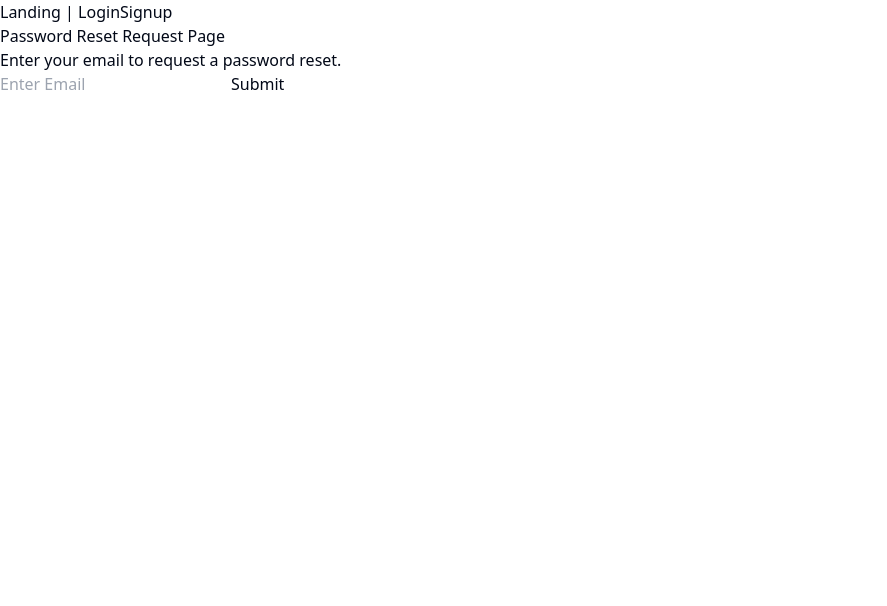
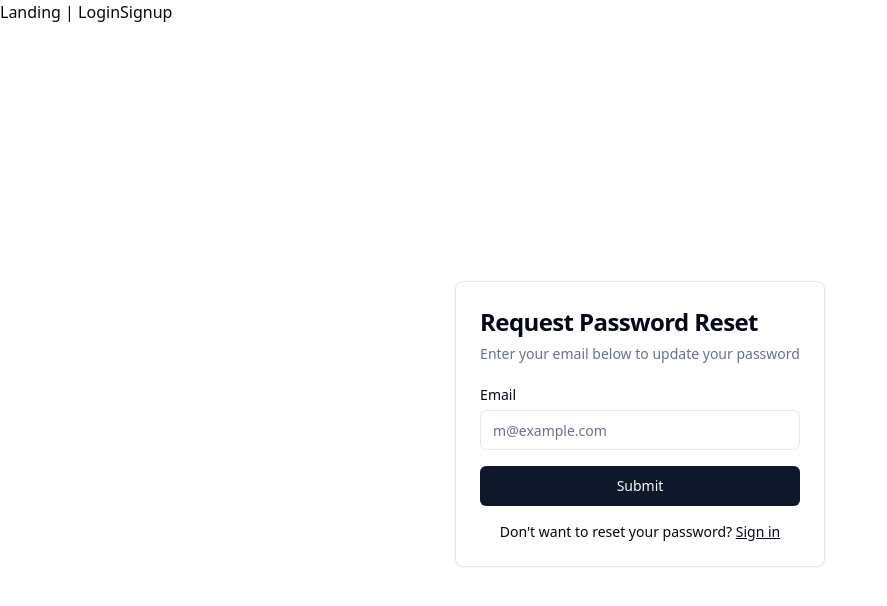
Before and after one commit to caidam/project-project-front, a React (Vite) app: page /request-password-reset in a window 1280 px wide. Shown: the top 606 px of the page, without its empty margins (0-887 px from the left). Built offline with nearby package versions, Linux system fonts and the light colour scheme.

Commit message:
designed auth workflow

```diff
--- a/src/components/LoginFormComponent.jsx
+++ b/src/components/LoginFormComponent.jsx
@@ -23,9 +23,9 @@ export function LoginForm({ loginUser }) {
   return (
     <Card className="mx-auto max-w-sm">
       <CardHeader>
-        <CardTitle className="text-2xl">Login</CardTitle>
+        <CardTitle className="text-2xl">Sign In</CardTitle>
         <CardDescription>
-          Enter your email below to login to your account
+          Enter your email below to log into your account
         </CardDescription>
       </CardHeader>
       <CardContent>
@@ -64,7 +64,7 @@ export function LoginForm({ loginUser }) {
               </div>
             </div>
             <Button type="submit" className="w-full">
-              Login
+              Sign In
             </Button>
           </div>
         </form>
@@ -151,3 +151,99 @@ export function SignUpForm({ signupUser }) {
     </Card>
   );
 }
+
+// Password Reset Request
+export function PasswordResetRequestForm({ requestPasswordReset }) {
+
+  return (
+    <Card className="mx-auto max-w-sm">
+      <CardHeader>
+        <CardTitle className="text-2xl"> Request Password Reset </CardTitle>
+        <CardDescription>
+          Enter your email below to update your password
+        </CardDescription>
+      </CardHeader>
+      <CardContent>
+        <form onSubmit={requestPasswordReset}>
+          <div className="grid gap-4">
+            <div className="grid gap-2">
+            <div className="grid gap-2">
+              <Label htmlFor="email">Email</Label>
+              <Input
+                id="email"
+                type="email"
+                placeholder="m@example.com"
+                // required
+              />
+            </div>
+            </div>
+            <Button type="submit" className="w-full">
+              Submit
+            </Button>
+          </div>
+        </form>
+        <div className="mt-4 text-center text-sm">
+          Don&apos;t want to reset your password?{" "}
+          <Link to="/login" className="underline">
+            Sign in
+          </Link>
+        </div>
+      </CardContent>
+    </Card>
+  )
+}
+
+// Password Reset Confirm
+export function PasswordResetConfirmForm({ confirmPasswordReset }) {
+  const [showPassword, setShowPassword] = useState(false);
+
+  const togglePasswordVisibility = () => {
+    setShowPassword(!showPassword);
+  };
+
+  return (
+    <Card className="mx-auto max-w-sm">
+      <CardHeader>
+        <CardTitle className="text-2xl">Password Reset</CardTitle>
+        <CardDescription>
+          Enter your new password below
+        </CardDescription>
+      </CardHeader>
+      <CardContent>
+        <form onSubmit={confirmPasswordReset}>
+          <div className="grid gap-4">
+            <div className="grid gap-2">
+              <div className="flex items-center">
+                <Label htmlFor="password">New Password</Label>
+              </div>
+              <div className="relative">
+                <Input
+                  id="password"
+                  type={showPassword ? 'text' : 'password'}
+                  placeholder="Your new password"
+                  // required
+                />
+                <button
+                  type="button"
+                  onClick={togglePasswordVisibility}
+                  className="absolute inset-y-0 right-0 px-3 py-2 text-muted-foreground hover:text-foreground text-xs bg-transparent border-none cursor-pointer"
+                >
+                  {showPassword ? <EyeOff size={16} /> : <Eye size={16} />}
+                </button>
+              </div>
+            </div>
+            <Button type="submit" className="w-full">
+              Submit
+            </Button>
+          </div>
+        </form>
+        <div className="mt-4 text-center text-sm">
+          Don&apos;t want to reset your password?{" "}
+          <Link to="/login" className="underline">
+            Sign in
+          </Link>
+        </div>
+      </CardContent>
+    </Card>
+  )
+}
--- a/src/pages/ActivationSuccessPage.jsx
+++ b/src/pages/ActivationSuccessPage.jsx
@@ -1,10 +1,11 @@
 import React, { useEffect, useState } from 'react'
-import { useParams, useNavigate } from 'react-router-dom'
+import { useParams, useNavigate, Link } from 'react-router-dom'
 import { DJ_BASE_URL } from '../config'
+import { Button } from '@/components/ui/button'
 
 const ActivationSuccessPage = () => {
   const { uid, token } = useParams()
-  const navigate = useNavigate()
+  // const navigate = useNavigate()
   const [message, setMessage] = useState('')
 
   useEffect(() => {
@@ -12,14 +13,10 @@ const ActivationSuccessPage = () => {
       const response = await fetch(`${DJ_BASE_URL}/api/activate/${uid}/${token}/`)
       if (response.ok) {
         // The user was successfully activated
-        setMessage('User activation successful, you can now login.')
-        // alert('User activation successful, you can now login.')
-        // setTimeout(() => navigate('/login'), 0);
+        setMessage('Congratulations! User activation was successful, you can now login.')
       } else {
         // Something went wrong
         setMessage('User activation failed. Please try again.')
-        // alert('User activation failed. Please try again.')
-        // setTimeout(() => navigate('/login'), 0);
       }
     }
 
@@ -27,9 +24,23 @@ const ActivationSuccessPage = () => {
   }, [uid, token])
 
   return (
-    <div>
-      {message}
+    <div className="flex items-center justify-center min-h-screen py-16">
+      <div
+        className="flex flex-1 items-center justify-center w-full max-w-screen-lg p-8 rounded-lg border border-full shadow-sm"
+        x-chunk="dashboard-02-chunk-1"
+      >
+        <div className="flex flex-col items-center gap-1 text-center p-32">
+          <h3 className="text-2xl font-bold tracking-tight">
+            Account Activation
+          </h3>
+          <p className="text-md p-8">
+            {message}
+          </p>
+          <Button className="mt-4"> <Link to="/login"> Sign In </Link> </Button>
+        </div>
+      </div>
     </div>
+
   )
 }
 
--- a/src/pages/PasswordResetConfirmPage.jsx
+++ b/src/pages/PasswordResetConfirmPage.jsx
@@ -1,42 +1,62 @@
-import React from 'react'
-import { useNavigate, useParams } from 'react-router-dom'
-import { DJ_BASE_URL } from '../config'
+import React, { useState } from 'react';
+import { useNavigate, useParams } from 'react-router-dom';
+import { DJ_BASE_URL } from '../config';
+import { PasswordResetConfirmForm } from '@/components/LoginFormComponent';
+import { toast, Toaster } from 'sonner';
 
 const PasswordResetConfirmPage = () => {
-  const navigate = useNavigate()
-  const { uidb64, token } = useParams()
+  const [errors, setErrors] = useState({});
+  const navigate = useNavigate();
+  const { uidb64, token } = useParams();
 
-  let confirmPasswordReset = async (e) => {
-    e.preventDefault()
+  const validateForm = (password) => {
+    const newErrors = {};
+    if (!password) newErrors.password = 'Password is required';
+    else if (password.length < 5) newErrors.password = 'Password must be at least 5 characters long';
+    return newErrors;
+  };
 
-    let response = await fetch(`${DJ_BASE_URL}/api/reset-password-confirm/${uidb64}/${token}/`, {
-        method:'POST',
-        headers:{
-            'Content-Type':'application/json'
-        },
-        body:JSON.stringify({
-            'password':e.target.password.value
-        })
+  const confirmPasswordReset = async (e) => {
+    e.preventDefault();
+
+    const password = e.target.password.value;
+
+    const formErrors = validateForm(password);
+    if (Object.keys(formErrors).length > 0) {
+      setErrors(formErrors);
+      Object.values(formErrors).forEach(error => toast.error(error));
+      return;
+    }
+
+    const resetPromise = fetch(`${DJ_BASE_URL}/api/reset-password-confirm/${uidb64}/${token}/`, {
+      method: 'POST',
+      headers: {
+        'Content-Type': 'application/json',
+      },
+      body: JSON.stringify({ password }),
+    }).then(response => {
+      if (response.status === 200) {
+        return response.json();
+      } else {
+        throw new Error('Something went wrong!');
+      }
     });
 
-    if (response.status == 200) {
-        alert('Password has been reset.');
-        navigate('/login');
-    } else {
-        alert('Something went wrong!');
-    }
-  }
+    toast.promise(resetPromise, {
+      loading: 'Loading...',
+      success: 'Password has been reset.',
+      error: 'Something went wrong!',
+    }).then(() => {
+      navigate('/login');
+    });
+  };
 
   return (
-    <div>
-        <h1>Password Reset Confirm Page</h1>
-        <p>Enter your new password.</p>
-        <form onSubmit={confirmPasswordReset}>
-            <input type="password" name="password" placeholder='Enter New Password' />
-            <input type="submit" />
-        </form>
+    <div className="flex items-center justify-center min-h-screen">
+      <PasswordResetConfirmForm confirmPasswordReset={confirmPasswordReset} />
+      <Toaster richColors closeButton />
     </div>
-  )
-}
+  );
+};
 
-export default PasswordResetConfirmPage
+export default PasswordResetConfirmPage;
--- a/src/pages/PasswordResetRequestPage.jsx
+++ b/src/pages/PasswordResetRequestPage.jsx
@@ -1,41 +1,62 @@
-import React from 'react'
-import { useNavigate } from 'react-router-dom'
-import { DJ_BASE_URL } from '../config'
+import React, { useState } from 'react';
+import { DJ_BASE_URL } from '../config';
+import { PasswordResetRequestForm } from '@/components/LoginFormComponent';
+import { toast, Toaster } from 'sonner';
 
 const PasswordResetRequestPage = () => {
-  const navigate = useNavigate()
+  const [errors, setErrors] = useState({});
 
-  let requestPasswordReset = async (e) => {
-    e.preventDefault()
+  const validateEmail = (email) => {
+    const regex = /^[^\s@]+@[^\s@]+\.[^\s@]+$/;
+    return regex.test(email);
+  };
 
-    let response = await fetch(`${DJ_BASE_URL}/api/request-password-reset/`, {
-        method:'POST',
-        headers:{
-            'Content-Type':'application/json'
-        },
-        body:JSON.stringify({
-            'email':e.target.email.value
-        })
+  const validateForm = (email) => {
+    const newErrors = {};
+    if (!email) newErrors.email = 'Email is required';
+    else if (!validateEmail(email)) newErrors.email = 'Invalid email format';
+    return newErrors;
+  };
+
+  const requestPasswordReset = async (e) => {
+    e.preventDefault();
+
+    const email = e.target.email.value;
+
+    const formErrors = validateForm(email);
+    if (Object.keys(formErrors).length > 0) {
+      setErrors(formErrors);
+      Object.values(formErrors).forEach(error => toast.error(error));
+      return;
+    }
+
+    const resetPromise = fetch(`${DJ_BASE_URL}/api/request-password-reset/`, {
+      method: 'POST',
+      headers: {
+        'Content-Type': 'application/json',
+      },
+      body: JSON.stringify({ email }),
+    }).then(response => {
+      if (response.status === 200) {
+        return response.json();
+      } else {
+        throw new Error('Something went wrong!');
+      }
     });
 
-    if (response.status == 200) {
-        alert('Password reset email has been sent.');
-        navigate('/login');
-    } else {
-        alert('Something went wrong!');
-    }
-  }
+    toast.promise(resetPromise, {
+      loading: 'Loading...',
+      success: 'Password reset email has been sent.',
+      error: 'Something went wrong!',
+    })
+  };
 
   return (
-    <div>
-        <h1>Password Reset Request Page</h1>
-        <p>Enter your email to request a password reset.</p>
-        <form onSubmit={requestPasswordReset}>
-            <input type="email" name="email" placeholder='Enter Email' />
-            <input type="submit" />
-        </form>
+    <div className="flex items-center justify-center min-h-screen" >
+      <PasswordResetRequestForm requestPasswordReset={requestPasswordReset} />
+      <Toaster richColors closeButton />
     </div>
-  )
-}
+  );
+};
 
-export default PasswordResetRequestPage
+export default PasswordResetRequestPage;
--- a/src/pages/SignupPage.jsx
+++ b/src/pages/SignupPage.jsx
@@ -54,7 +54,7 @@ const SignupPage = () => {
       loading: 'Loading...',
       success: 'Account created successfully! Please check your email to verify your account.',
       error: 'Something went wrong!',
-    });
+    })
   };
 
   return (
```
